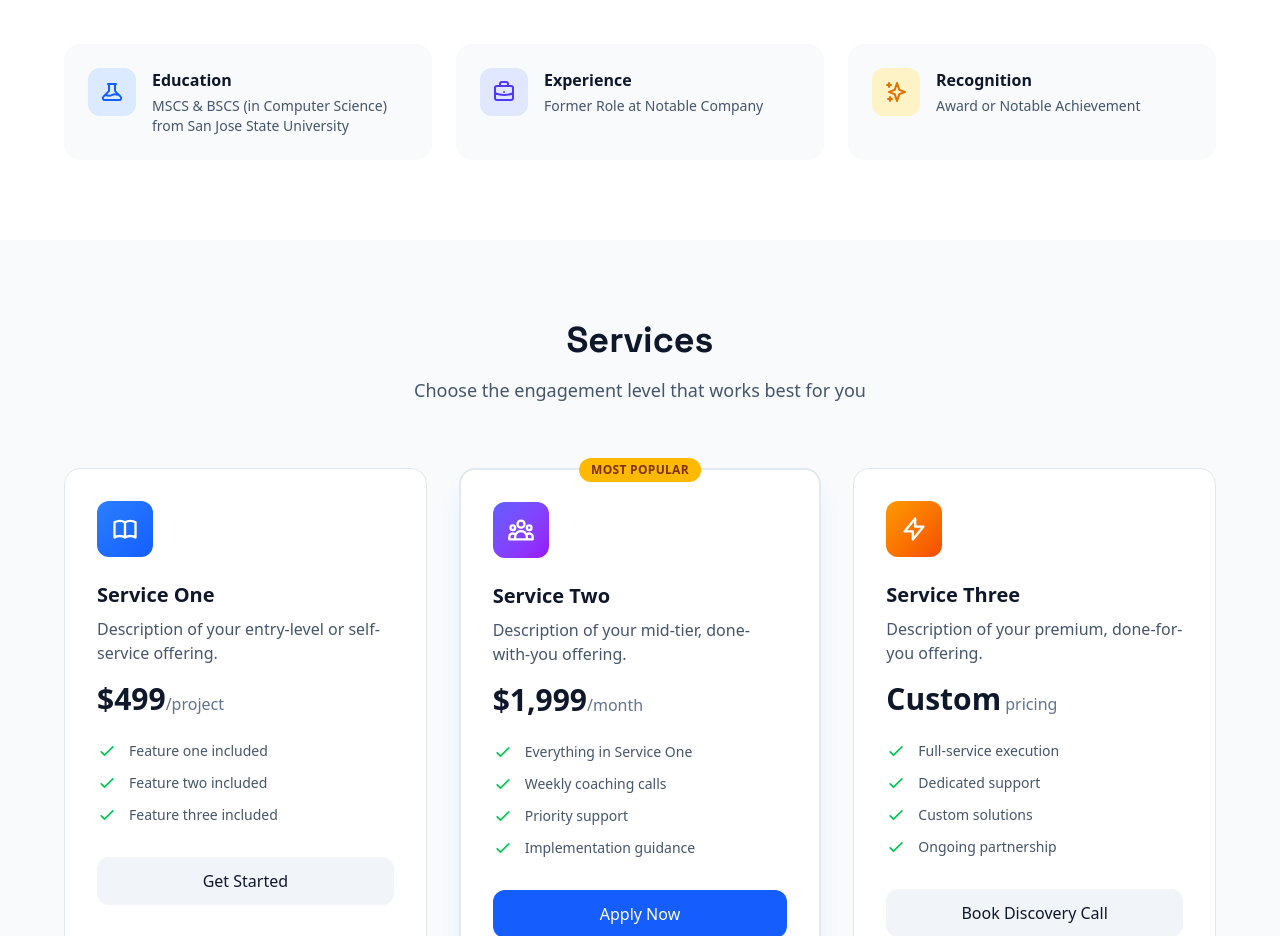
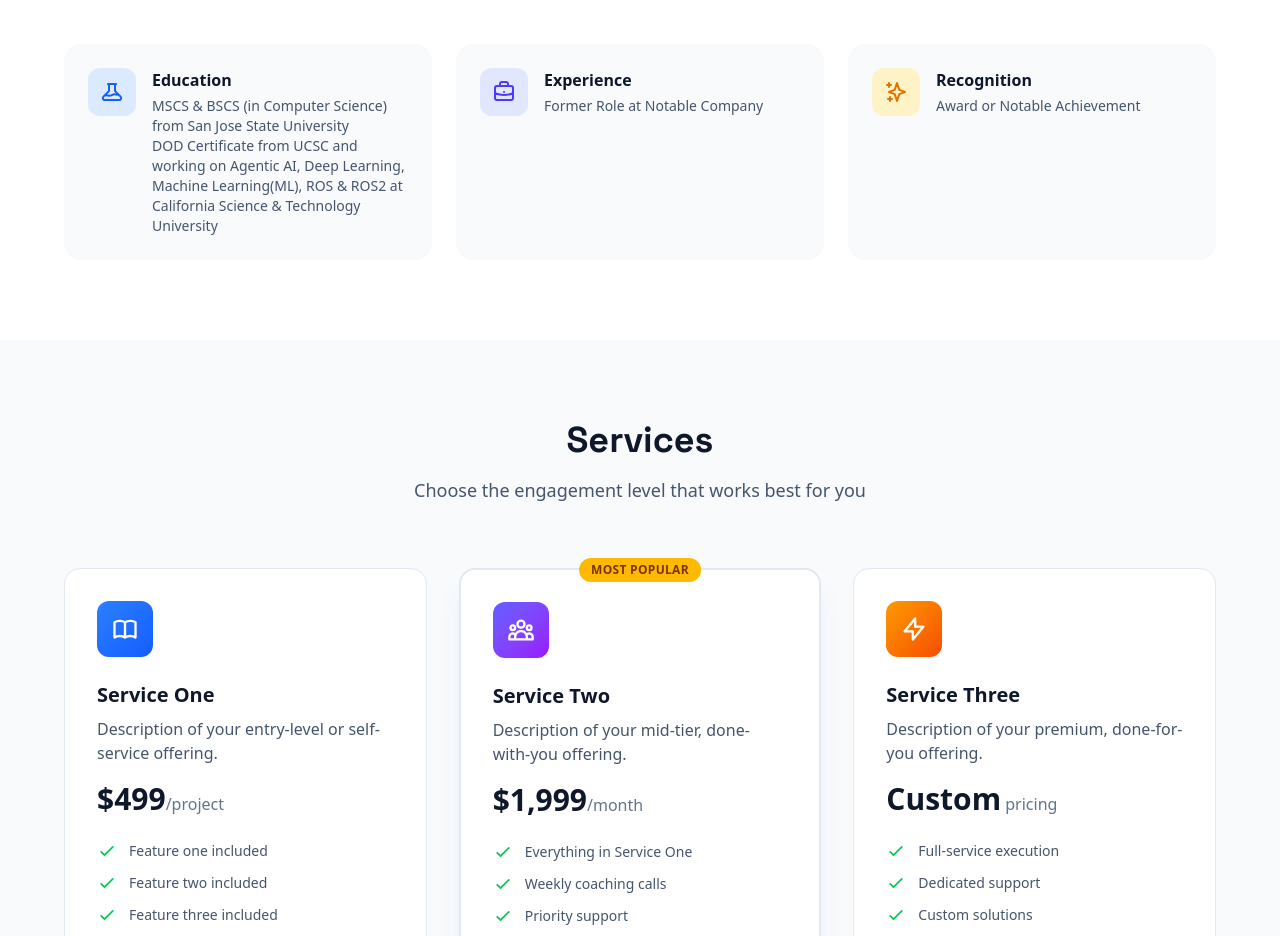
Before and after one commit to zraihan-CSTU/ZR-landing-page, a Next.js app: page / in a window 1280 px wide. Shown: the part 1000-1936 px from the top of the page. Built offline with nearby package versions, Linux system fonts and the light colour scheme.

Commit message:
Added DOD and CSTU Education ... page.tsx file in app folder

```diff
--- a/app/page.tsx
+++ b/app/page.tsx
@@ -169,6 +169,7 @@ export default function Home() {
                 <div>
                   <h3 className="font-semibold text-slate-900 dark:text-white mb-1">Education</h3>
                   <p className="text-sm text-slate-600 dark:text-slate-400">MSCS & BSCS (in Computer Science) from San Jose State University</p>
+                  <p className="text-sm text-slate-600 dark:text-slate-400">DOD Certificate from UCSC and working on Agentic AI, Deep Learning, Machine Learning(ML), ROS & ROS2 at California Science & Technology University</p>
                 </div>
               </div>
 
```
